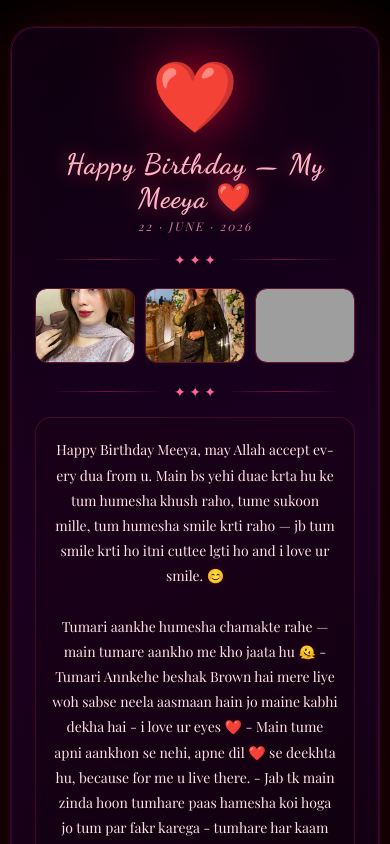
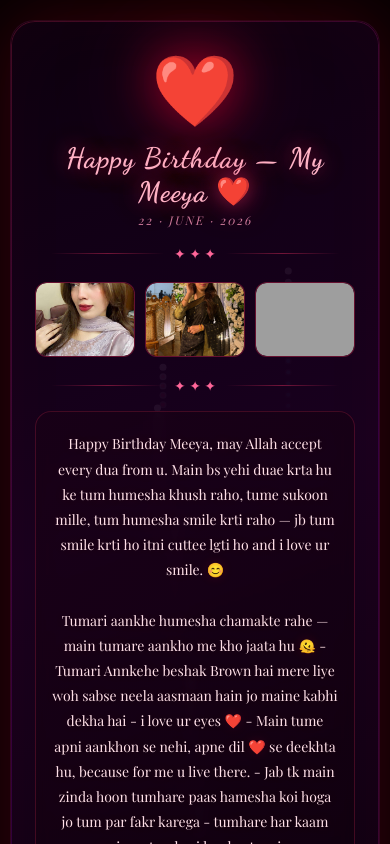
Before and after one commit to htamoor/Card_for_My-Meeya, a plain HTML site: page index.html in a window 390 px wide. Shown: the top 844 px of the page. Drawn offline with nearby package versions, Linux system fonts and the light colour scheme; grey boxes are pictures that could not be loaded; animation ran at ten frames a second; a web font is replaced by a local one.

Commit message:
Refactor styles and optimize canvas handling
Updated background color and adjusted padding for better layout. Optimized canvas resizing and improved gradient backgrounds.

```diff
--- a/index.html
+++ b/index.html
@@ -10,13 +10,25 @@
   * { box-sizing: border-box; margin: 0; padding: 0; }
 
   body {
-    background: #000;
+    background: #0a0008; /* Dunklerer Hintergrund passend zur Karte */
     display: flex;
     align-items: center;
     justify-content: center;
     min-height: 100vh;
     font-family: 'Playfair Display', Georgia, serif;
-    padding: 10px; /* Verhindert, dass die Karte am Bildschirmrand klebt */
+    padding: 20px 10px;
+    position: relative;
+  }
+
+  /* ── Canvas JETZT GLOBAL IM HINTERGRUND ── */
+  canvas#fw {
+    position: fixed;
+    top: 0;
+    left: 0;
+    width: 100vw;
+    height: 100vh;
+    pointer-events: none;
+    z-index: 1; /* Hinter der Karte, vor den Herzen */
   }
 
   /* ── Floating hearts background ── */
@@ -43,20 +55,19 @@
 
   /* ── Card wrapper ── */
   .card-wrap {
-    background: linear-gradient(160deg, #0d0010 0%, #1a0020 40%, #0a0008 100%);
+    background: linear-gradient(160deg, rgba(13,0,16,0.95) 0%, rgba(26,0,32,0.95) 40%, rgba(10,0,8,0.95) 100%);
     border: 1px solid #ff336622;
     border-radius: 24px;
     max-width: 560px;
-    width: 100%; /* Auf 100% gesetzt für bessere Nutzung des Screens */
-    margin: 1rem auto;
+    width: 100%;
+    margin: auto;
     padding: 0;
     position: relative;
-    overflow: hidden;
     box-shadow:
       0 0 60px #ff003322,
       0 0 120px #aa003318,
       inset 0 0 80px #ff002208;
-    z-index: 1;
+    z-index: 2; /* Höher als das Canvas, damit Text lesbar bleibt */
   }
 
   /* Romantic border glow pulse */
@@ -79,16 +90,10 @@
     50% { opacity: 1; }
   }
 
-  canvas#fw {
-    position: absolute; top: 0; left: 0;
-    width: 100%; height: 100%;
-    pointer-events: none; z-index: 2;
-  }
-
   .card {
     position: relative;
     z-index: 3;
-    padding: 2.5rem 1.5rem 2rem; /* Leicht reduziertes Seiten-Padding für Mobile */
+    padding: 2.5rem 1.5rem 2rem;
   }
 
   /* ── Big heart ── */
@@ -104,7 +109,7 @@
     50%{transform:translateY(-10px)}
   }
   .heart-big {
-    font-size: 70px; /* Leicht verkleinert für Mobile */
+    font-size: 70px;
     display: block;
     text-align: center;
     animation: heartbeat 1.8s ease-in-out infinite, floatY 3.2s ease-in-out infinite;
@@ -129,13 +134,9 @@
   .divider span { color: #ff6699; font-size: 14px; }
 
   /* ── Title ── */
-  @keyframes fadeSlide {
-    from { opacity:0; transform:translateY(18px); }
-    to   { opacity:1; transform:translateY(0); }
-  }
   .title-text {
     font-family: 'Dancing Script', cursive;
-    font-size: 28px; /* Leicht angepasst */
+    font-size: 28px;
     font-weight: 700;
     color: #ffb3c6;
     text-align: center;
@@ -167,10 +168,10 @@
     animation: fadeSlide 1s 0.6s both;
   }
   .img-slot {
-    flex: 1; /* Lässt alle Slots gleichmäßig wachsen/schrumpfen */
+    flex: 1;
     max-width: 150px;
-    aspect-ratio: 4 / 3; /* Behält das perfekte Seitenverhältnis bei */
-    height: auto; /* Deaktiviert feste Höhe */
+    aspect-ratio: 4 / 3;
+    height: auto;
     border-radius: 12px;
     border: 1.5px solid #ff336655;
     background: #1a0015;
@@ -193,7 +194,6 @@
     border-radius: 10px;
     display: block;
   }
-  /* Hover overlay hint */
   .img-slot::after {
     content: '🔍';
     position: absolute;
@@ -206,14 +206,13 @@
 
   /* ── Message box ── */
   .msg-box {
-    background: linear-gradient(135deg, #1a001588, #0d000a88);
+    background: linear-gradient(135deg, rgba(26,0,21,0.6), rgba(13,0,10,0.6));
     border: 1px solid #ff336633;
     border-radius: 16px;
     padding: 1.2rem 1rem;
     margin: 1rem 0;
     animation: fadeSlide 1s 0.8s both;
     backdrop-filter: blur(4px);
-    overflow: visible; /* Erlaubt dem Inhalt, die Box bei Bedarf zu dehnen */
   }
   .msg-display {
     font-family: 'Playfair Display', serif;
@@ -224,7 +223,6 @@
     white-space: pre-line;
     text-shadow: 0 0 12px #ff003322;
     word-break: break-word;
-    hyphens: auto; /* Trennt zu lange Wörter automatisch auf Handys */
   }
 
   /* ── Mini hearts row ── */
@@ -299,7 +297,6 @@
   }
   .lightbox-close:hover { background: #33001888; }
 
-  /* ── Media Queries für sehr kleine Handys ── */
   @media (max-width: 380px) {
     .card { padding: 1.5rem 1rem 1.5rem; }
     .title-text { font-size: 24px; }
@@ -310,6 +307,8 @@
 </head>
 <body>
 
+<canvas id="fw"></canvas>
+
 <div class="float-hearts" id="floatHearts"></div>
 
 <div class="lightbox" id="lightbox" onclick="closeLightbox()">
@@ -318,8 +317,6 @@
 </div>
 
 <div class="card-wrap" id="cardWrap">
-  <canvas id="fw"></canvas>
-
   <div class="card">
     <span class="heart-big">❤️</span>
 
@@ -394,32 +391,16 @@ function closeLightbox(){
 }
 document.addEventListener('keydown', e => { if(e.key==='Escape') closeLightbox(); });
 
-/* ── Fireworks ── */
-const canvas = document.getElementById('fw');
-const ctx = canvas.getContext('2d');
-
-/* ── Fireworks ── */
+/* ── Fireworks (Optimiert auf Screen-Größe) ── */
 const canvas = document.getElementById('fw');
 const ctx = canvas.getContext('2d');
 
 function resize(){
-  const w = document.getElementById('cardWrap');
-  if(w){
-    // Nutzen scrollHeight statt offsetHeight, um die absolut gesamte Textlänge zu erfassen
-    canvas.width = w.offsetWidth;
-    canvas.height = w.scrollHeight;
-  }
+  canvas.width = window.innerWidth;
+  canvas.height = window.innerHeight;
 }
-
-// Führe das Resize aus
 resize();
-
-// Warte, bis alles (auch Bilder und Schriften) komplett geladen ist, und passe die Größe nochmals an
-window.addEventListener('load', resize);
 window.addEventListener('resize', resize);
-
-// Sicherheits-Resize nach 500ms, falls Schriften verzögert rendern
-setTimeout(resize, 500);
 
 const COLORS=['#ff3366','#ff6699','#ffaacc','#ffdd44','#ffaa00','#44ddff','#88eeff','#cc44ff','#ff88ff','#44ff99','#ffffff','#ff99bb'];
 
@@ -487,7 +468,6 @@ class Rocket{
     const arr=[];
     const count=90+Math.floor(Math.random()*70);
     for(let i=0;i<count;i++) arr.push(new Particle(this.x,this.y,this.color));
-    /* Heart-shaped burst ~35% of explosions */
     if(Math.random()<0.35){
       const hColor=['#ff3366','#ff6699','#ffaacc'][Math.floor(Math.random()*3)];
       for(let i=0;i<50;i++){
@@ -508,7 +488,8 @@ let rockets=[],particles=[],lastRocket=0;
 function launchRocket(){ rockets.push(new Rocket()); }
 
 function loop(){
-  ctx.fillStyle='rgba(10,0,8,0.15)';
+  // Ein Hauch von Transparenz sorgt dafür, dass das Feuerwerk am Bildschirmrand verblasst
+  ctx.fillStyle='rgba(10,0,8,0.2)';
   ctx.fillRect(0,0,canvas.width,canvas.height);
 
   const now=Date.now();
```
